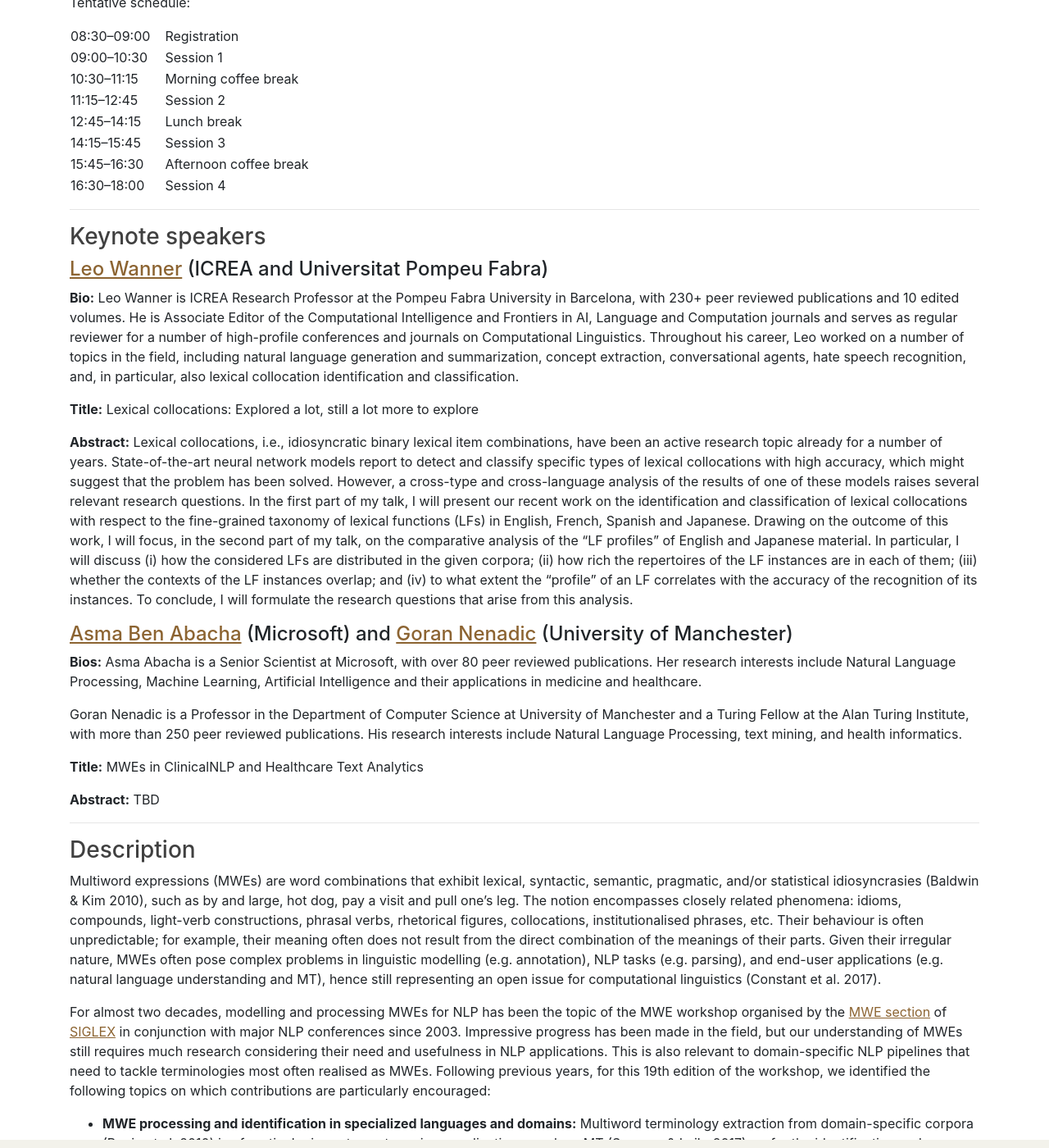
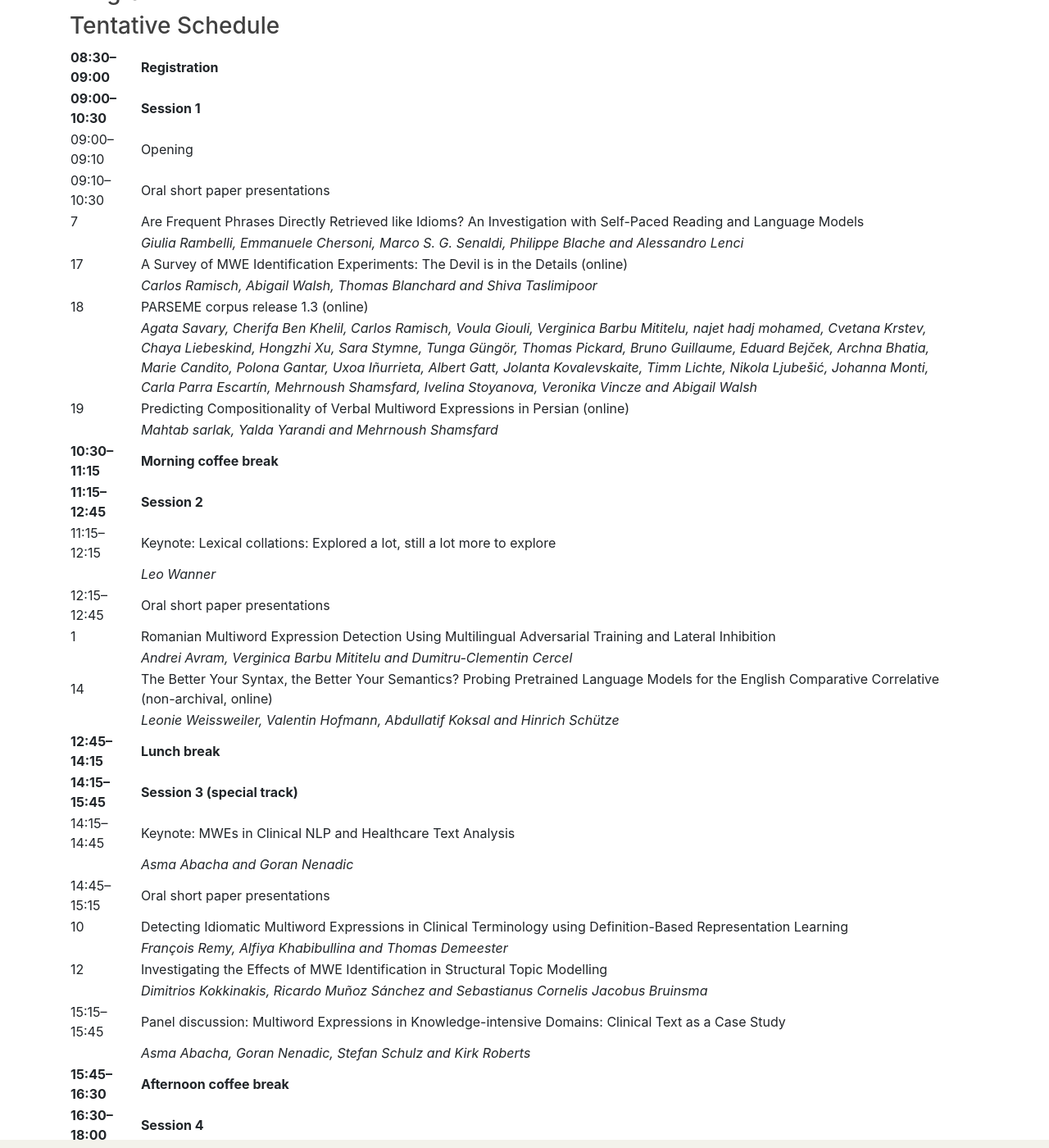
Before and after one commit to multiword/multiword.github.io, a Jekyll site: the page built from mwe2023/index.md, in a window 1280 px wide and 1400 px high, scrolled down 1170 px. Shown: the whole window at 82% size. Built offline with Jekyll 4.4.1, drawn with Linux system fonts in a browser that asks for light colours; comment, search, counter and statistics services are not loaded; some of the changed text lies outside the part shown.

Commit message:
Detailed tentative schedule

```diff
--- a/mwe2023/index.md
+++ b/mwe2023/index.md
@@ -29,6 +29,7 @@ Special Interest Group on the Lexicon ([SIGLEX](http://www.siglex.org/)) of the
 * **December 21, 2021**: First CFP posted.
 * **December 9, 2021**: MWE-2022 proposal accepted at LREC 2022.
 -->
+* **13 Apr 2023**: Detailed tentative schedule online
 * **22 Mar 2023**: Invited speakers Asma Ben Abacha and Goran Nenadic confirmed
 * **8 Feb 2023**: Paper submission deadline extended to 20 February 2023
 * **2 Feb 2023**: Final CfP posted
@@ -74,16 +75,61 @@ TBD
 
 ### <a name="program"> Program </a>
 
-Tentative schedule:
+### Tentative Schedule
 
-| 08:30–09:00 | Registration           |
-| 09:00–10:30 | Session 1              |
-| 10:30–11:15 | Morning coffee break   |
-| 11:15–12:45 | Session 2              |
-| 12:45–14:15 | Lunch break            |
-| 14:15–15:45 | Session 3              |
-| 15:45–16:30 | Afternoon coffee break |
-| 16:30–18:00 | Session 4              |
+| **08:30–09:00** | **Registration**               |
+| **09:00–10:30** | **Session 1**                  |
+|   09:00–09:10   | Opening                        |
+|   09:10–10:30   | Oral short paper presentations |
+|  7 | Are Frequent Phrases Directly Retrieved like Idioms? An Investigation with Self-Paced Reading and Language Models |
+|    | *Giulia Rambelli, Emmanuele Chersoni, Marco S. G. Senaldi, Philippe Blache and Alessandro Lenci*                  |
+| 17 | A Survey of MWE Identification Experiments: The Devil is in the Details (online) |
+|    | *Carlos Ramisch, Abigail Walsh, Thomas Blanchard and Shiva Taslimipoor*          |
+| 18 | PARSEME corpus release 1.3 (online)                                                                                                                                                                                                                                                                                                                                                                                                                                                    |
+|    | *Agata Savary, Cherifa Ben Khelil, Carlos Ramisch, Voula Giouli, Verginica Barbu Mititelu, najet hadj mohamed, Cvetana Krstev, Chaya Liebeskind, Hongzhi Xu, Sara Stymne, Tunga Güngör, Thomas Pickard, Bruno Guillaume, Eduard Bejček, Archna Bhatia, Marie Candito, Polona Gantar, Uxoa Iñurrieta, Albert Gatt, Jolanta Kovalevskaite, Timm Lichte, Nikola Ljubešić, Johanna Monti, Carla Parra Escartín, Mehrnoush Shamsfard, Ivelina Stoyanova, Veronika Vincze and Abigail Walsh* |
+| 19 | Predicting Compositionality of Verbal Multiword Expressions in Persian (online) |
+|    | *Mahtab sarlak, Yalda Yarandi and Mehrnoush Shamsfard*                          |
+| **10:30–11:15** | **Morning coffee break**       |
+| **11:15–12:45** | **Session 2**                  |
+|   11:15–12:15   | Keynote: Lexical collations: Explored a lot, still a lot more to explore |
+|                 | *Leo Wanner*                                                             |
+|   12:15–12:45   | Oral short paper presentations |
+|  1 | Romanian Multiword Expression Detection Using Multilingual Adversarial Training and Lateral Inhibition |
+|    | *Andrei Avram, Verginica Barbu Mititelu and Dumitru-Clementin Cercel*                                  |
+| 14 | The Better Your Syntax, the Better Your Semantics? Probing Pretrained Language Models for the English Comparative Correlative (non-archival, online) |
+|    | *Leonie Weissweiler, Valentin Hofmann, Abdullatif Koksal and Hinrich Schütze*                                                                        |
+| **12:45–14:15** | **Lunch break**                |
+| **14:15–15:45** | **Session 3 (special track)**  |
+|   14:15–14:45   | Keynote: MWEs in Clinical NLP and Healthcare Text Analysis |
+|                 | *Asma Abacha and Goran Nenadic*                            |
+|   14:45–15:15   | Oral short paper presentations |
+| 10 | Detecting Idiomatic Multiword Expressions in Clinical Terminology using Definition-Based Representation Learning |
+|    | *François Remy, Alfiya Khabibullina and Thomas Demeester*                                                        |
+| 12 | Investigating the Effects of MWE Identification in Structural Topic Modelling           |
+|    | *Dimitrios Kokkinakis, Ricardo Muñoz Sánchez and Sebastianus Cornelis Jacobus Bruinsma* |
+|   15:15–15:45   | Panel discussion: Multiword Expressions in Knowledge-intensive Domains: Clinical Text as a Case Study |
+|                 | *Asma Abacha, Goran Nenadic, Stefan Schulz and Kirk Roberts*                                          |
+| **15:45–16:30** | **Afternoon coffee break**     |
+| **16:30–18:00** | **Session 4**                  |
+|   16:15–17:15   | Poster session                 |
+|  6 | Idioms, Probing and Dangerous Things: Towards Structural Probing for Idiomaticity in Vector Space |
+|    | *Filip Klubička, Vasudevan Nedumpozhimana and John Kelleher*                                      |
+|  8 | Simple and Effective Multi-Token Completion from Masked Language Models (non-archival) |
+|    | *Oren Kalinsky, Guy Kushilevitz, Alexander Libov and Yoav Goldberg*                    |
+| 16 | Annotation of lexical bundles with discourse functions in a Spanish academic corpus |
+|    | *Eleonora Guzzi, Margarita Alonso-Ramos, Marcos Garcia and Marcos García Salido*    |
+| 20 | Enriching Multiword Terms in Wiktionary with Pronunciation Information |
+|    | *Lenka Bajcetic, Thierry Declerck and Gilles Sérasset*                 |
+| 22 | Automatic Generation of Vocabulary Lists with Multiword Expressions |
+|    | *John Lee and Adilet Uvaliyev*                                      |
+| 23 | A MWE lexicon formalism optimised for observational adequacy |
+|    | *Adam Lion-Bouton, Agata Savary and Jean-Yves Antoine*       |
+|   17:15—17:30   | Oral short paper presentations |
+| 11 | Token-level Identification of Multiword Expressions using Pre-trained Multilingual Language Models (online) |
+|    | *Raghuraman Swaminathan and Paul Cook*                                                                      |
+| 13 | Graph-based multi-layer querying in Parseme Corpora (online) |
+|    | *Bruno Guillaume*                                            |
+|   17:45–18:00   | Closing                        |
 
 -----
 
```
